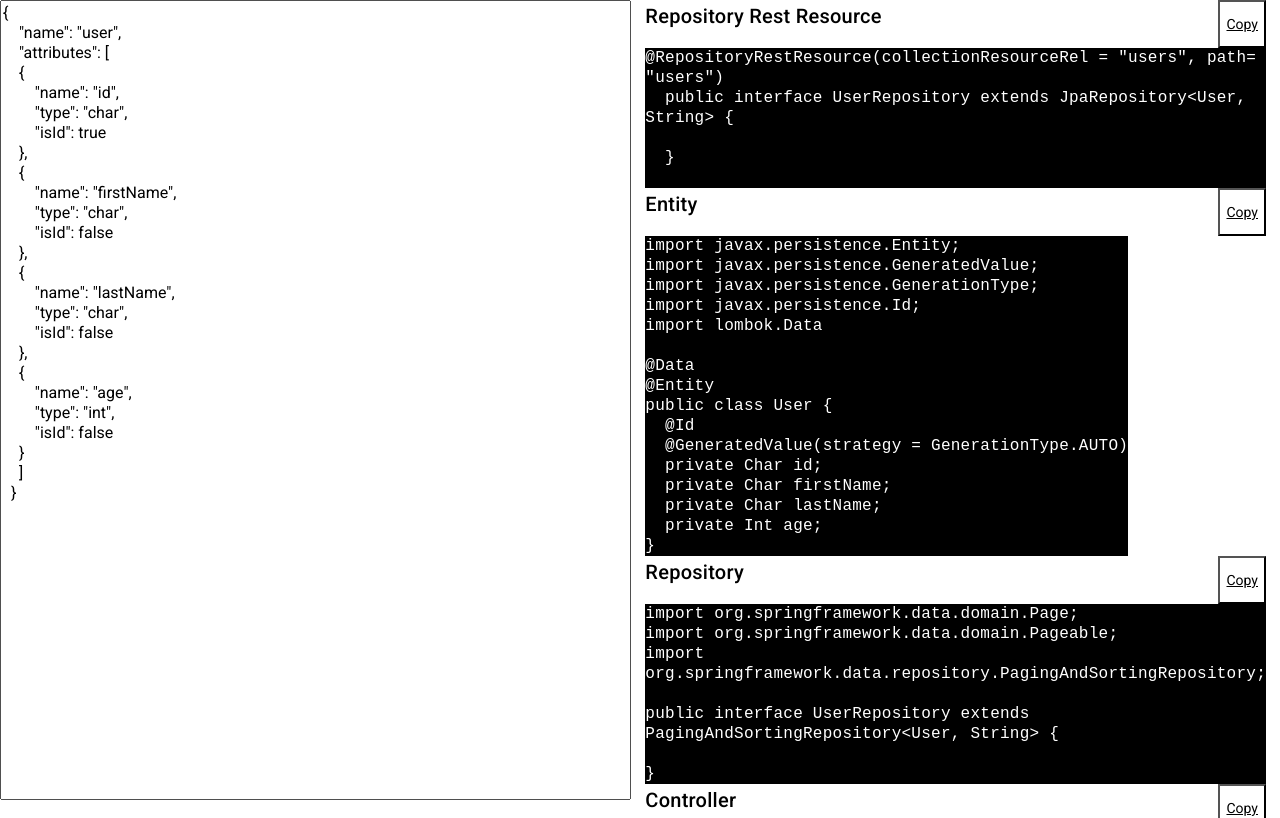
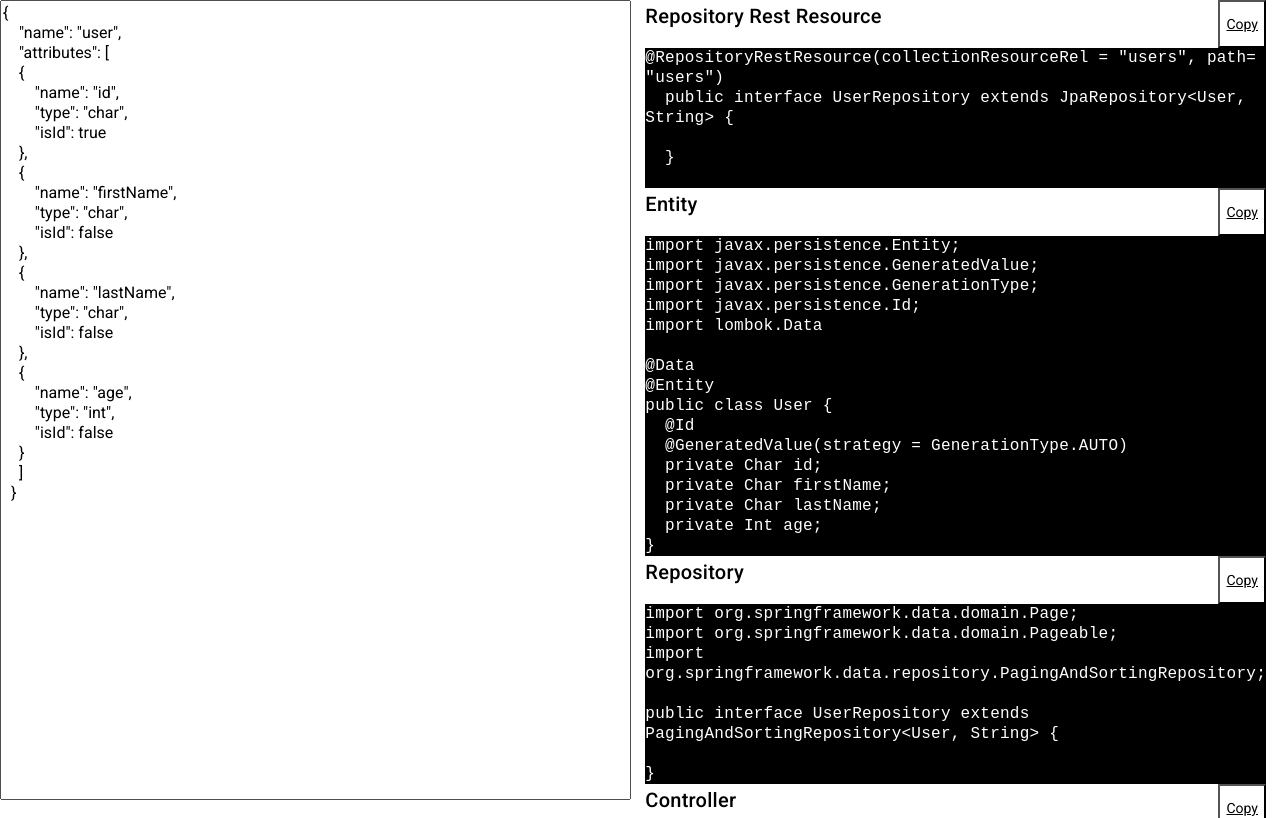
Before and after one commit to emilkloeden/code-gen, an Angular app: page / in a window 1280 px wide. Shown: the top 818 px of the page. Built offline with nearby package versions, Linux system fonts and the light colour scheme.

Commit message:
Made code blocks full width

```diff
--- a/src/app/code-display-section/code-display-section.component.css
+++ b/src/app/code-display-section/code-display-section.component.css
@@ -1,6 +1,7 @@
 .main {
   display: flex;
   flex-direction: column;
+  width: 100%;
 }
 .row {
   display: flex;
@@ -8,6 +9,7 @@
   justify-content: space-between;
   padding-right: 1em;
   padding-left: 1em;
+  width: 100%;
 }
 
 button {
@@ -16,3 +18,7 @@
   text-decoration: underline;
   cursor: pointer;
 }
+
+code-display {
+  width: 100%;
+}
```
